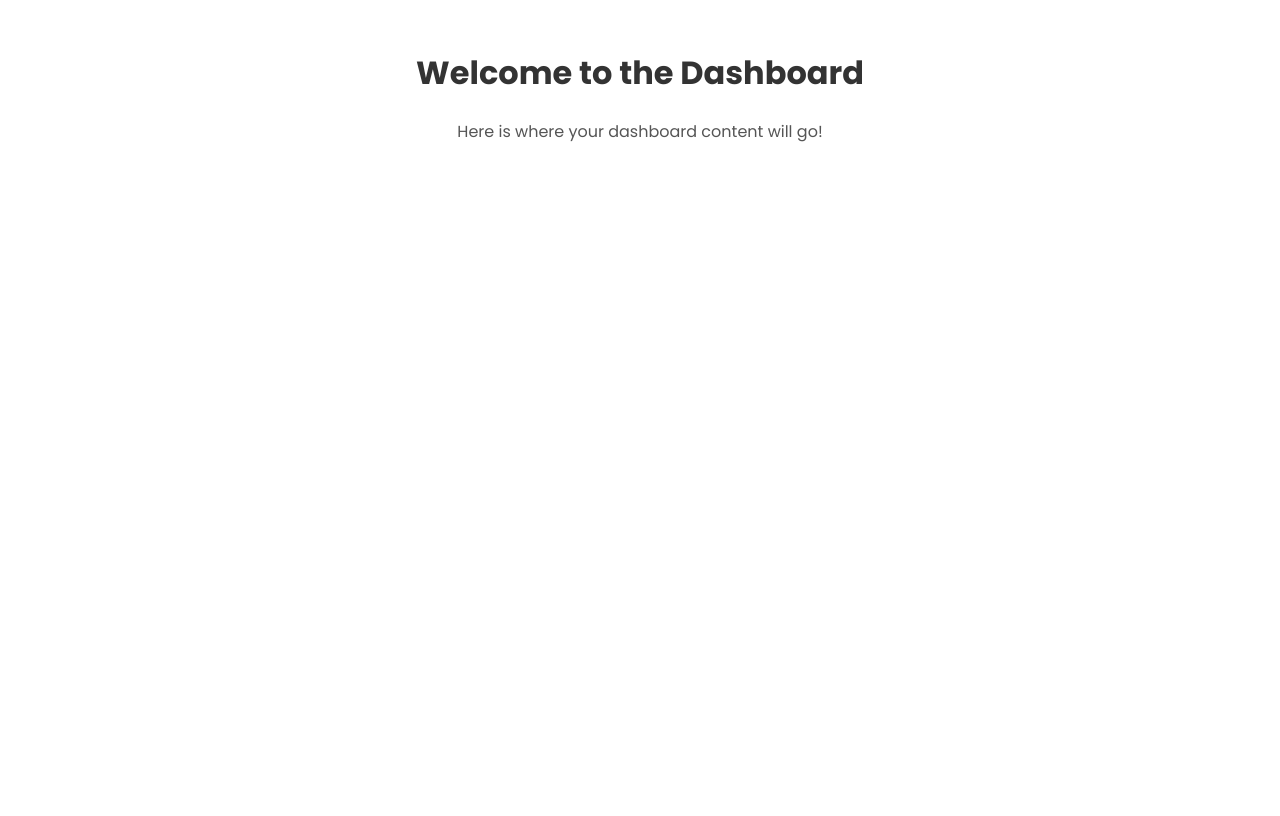
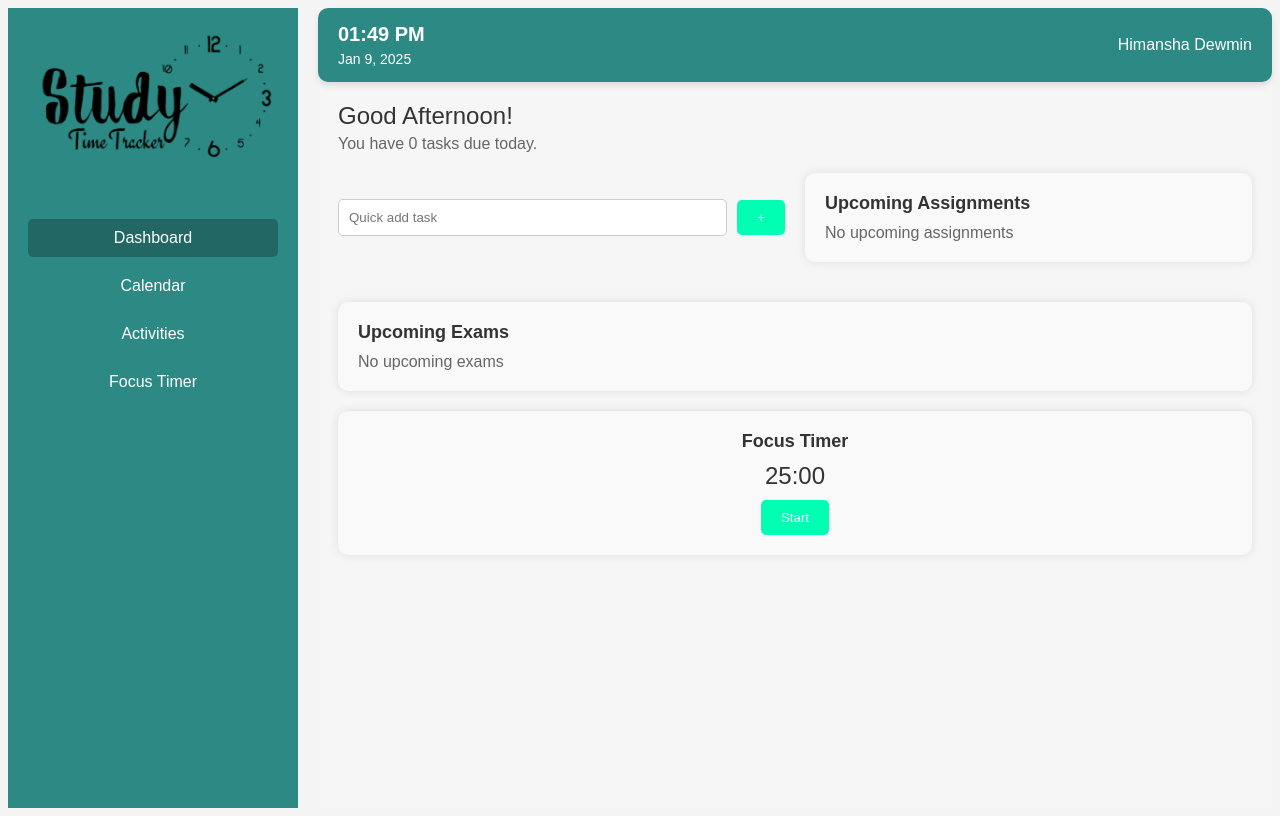
Before and after one commit to DewminJPH/Study-Time-Tracker, a React (Create React App) app in the folder frontend/: page /dashboard in a window 1280 px wide. Built offline with nearby package versions, Linux system fonts and the light colour scheme.

Commit message:
dashboard designed roughly

```diff
--- a/frontend/src/Component/About/About.css
+++ b/frontend/src/Component/About/About.css
@@ -12,7 +12,7 @@
   margin-top: 40px;
   margin-bottom: 40px;
   max-width: 30%;
-  height: auto;
+  height: 650px;
   border-radius: 10px;
 }
 
--- a/frontend/src/Component/Hero/Hero.css
+++ b/frontend/src/Component/Hero/Hero.css
@@ -28,7 +28,7 @@
   transform: translateY(0%);
 }
 .hero-left h2:first-of-type {
-  margin-bottom: 6px; /* Adjust this value to reduce the gap */
+  margin-bottom: 3px; /* Adjust this value to reduce the gap */
 }
 
 .hero-left h2:last-of-type {
@@ -48,11 +48,12 @@
 .hero-left h4:last-of-type {
   margin-top: 0; /* Ensure no extra margin at the top of the second h2 */
 }
-.image-1{
+.imagel{
   width:500px;
   height:auto;
   margin-left:360px;
   margin-top: 10px;
+  z-index: 1;
 }
 .image-2{
   width: 850px;
@@ -66,7 +67,7 @@
   background-color: #afeeea;
   border-radius: 50%;
   display: inline-block;
-  margin-top: -400px;
+  margin-top: -300px;
   position:absolute;
   left:-150px;
   z-index:0;
--- a/frontend/src/Component/Hero/Hero.js
+++ b/frontend/src/Component/Hero/Hero.js
@@ -15,7 +15,7 @@ const Hero = () => {
     return (
         <div className='hero' >
             <div className='hero-left'>
-                <img src={logo} alt='logo' className='image-1' />
+                <img src={logo} alt='logo' className='imagel' />
                 <h2>Master Your Study Time,</h2>
                 <h2>One Session at a Time</h2>
                 <h4>Track, analyze and improve your study</h4>
--- a/frontend/src/Pages/Dashboard.js
+++ b/frontend/src/Pages/Dashboard.js
@@ -1,13 +1,127 @@
-import React from 'react';
-import './css/Dashboard.css';
+import React, { useState, useEffect } from "react";
+import "../Pages/css/Dashboard.css";
+import logo from "../component/Assest/Logo.png";
 
 const Dashboard = () => {
-    return (
-        <div className="dashboard-container">
-            <h1>Welcome to the Dashboard</h1>
-            <p>Here is where your dashboard content will go!</p>
+  const [time, setTime] = useState(new Date().toLocaleTimeString([],{hour:"2-digit", minute:"2-digit"}));
+  const [date, setDate] = useState(new Date().toLocaleDateString("en-US", { month: "short", day: "numeric", year: "numeric"}));
+  const [greeting, setGreeting] = useState("Good Evening");
+  const [focusTime, setFocusTime] = useState(1500);
+  const [isActive, setIsActive] = useState(false);
+
+
+  useEffect(() => {
+    const interval = setInterval(() => {
+      const now = new Date();
+      const currentHour = now.getHours();
+
+
+      if (currentHour >= 5 && currentHour < 12) {
+        setGreeting("Good Morning");
+      } else if (currentHour >= 12 && currentHour < 18) {
+        setGreeting("Good Afternoon");
+      } else {
+        setGreeting("Good Evening");
+      }
+
+      setTime(new Date().toLocaleTimeString([], {hour: "2-digit", minute:"2-digit"}));
+      setDate(new Date().toLocaleDateString("en-US", { month: "short", day: "numeric", year: "numeric"}));
+    }, 1000);
+
+    return () => clearInterval(interval);
+  }, []);
+
+
+  useEffect(() => {
+    let interval = null;
+    if (isActive && focusTime > 0) {
+      interval = setInterval(() => {
+        setFocusTime((time) => time - 1);
+      }, 1000);
+    } else if (focusTime === 0) {
+      clearInterval(interval);
+      alert("Time's up!");
+    }
+    return () => clearInterval(interval);
+  }, [isActive, focusTime]);
+
+  const startTimer = () => {
+    setIsActive(true);
+  };
+
+  const formatTime = (time) => {
+    const minutes = Math.floor(time / 60);
+    const seconds = time % 60;
+    return `${minutes < 10 ? "0" : ""}${minutes}:${seconds < 10 ? "0" : ""}${seconds}`;
+  };
+
+  useEffect(() => {
+    document.body.classList.add("dashboard-background");
+
+    return () => {
+      document.body.classList.remove("dashboard-background");
+    };
+  }, []);
+
+  return (
+    <div className="dashboard-container">
+
+      <div className="sidebar">
+        <img src={logo} alt="logo" className="image-1" />
+        <ul className="sidebar-list">
+          <li className="sidebar-item active">Dashboard</li>
+          <li className="sidebar-item">Calendar</li>
+          <li className="sidebar-item">Activities</li>
+          <li className="sidebar-item">Focus Timer</li>
+        </ul>
+      </div>
+
+
+      <div className="main-content">
+        <div className="top-bar">
+          <div className="time-date">
+            <div className="time">{time}</div>
+            <div className="date">{date}</div>
+          </div>
+          <div className="user-info">Himansha Dewmin</div>
         </div>
-    );
+
+
+        <div className="greeting-bar">
+          <p className="greeting-text">{greeting}!</p>
+          <p className="dailytask">You have 0 tasks due today.</p>
+        </div>
+
+        <div className="task-layout">
+          <div className="task-section">
+            <input type="text" placeholder="Quick add task" />
+            <button>+</button>
+          </div>
+
+          <div className="task-container">
+            <div className="task-card">
+              <h3>Upcoming Assignments</h3>
+              <p>No upcoming assignments</p>
+            </div>
+          </div>
+        </div>
+        <div className="task-container">
+            <div className="task-card">
+              <h3>Upcoming Exams</h3>
+              <p>No upcoming exams</p>
+            </div>
+          </div>
+
+        <div className="focus-timer">
+          <h3>Focus Timer</h3>
+          <p>{formatTime(focusTime)}</p>
+          <button onClick={startTimer} disabled={isActive}>
+            Start
+          </button>
+        </div>
+      </div>
+    </div>
+  );
 };
 
 export default Dashboard;
--- a/frontend/src/Pages/Login.js
+++ b/frontend/src/Pages/Login.js
@@ -1,5 +1,5 @@
 import React,{useState} from 'react';
-import {BrowserRouter,Routes,Route, Link} from 'react-router-dom';
+import {Link} from 'react-router-dom';
 import '../Pages/css/Login.css';
 import loginimg from '../component/Assest/Login image.png'
 import logo from '../component/Assest/Logo.png';
--- a/frontend/src/Pages/css/Dashboard.css
+++ b/frontend/src/Pages/css/Dashboard.css
@@ -1,14 +1,210 @@
 .dashboard-container {
+  display: flex;
+  font-family: Arial, sans-serif;
+  background-color: #f4f4f4;
+  min-height: 100vh;
+}
+
+.dashboard-background {
+  background-color: #f4f4f4;
+}
+
+
+.sidebar {
+  width: 250px;
+  background-color: #2D8984;
+  color: #fff;
   padding: 20px;
+  display: flex;
+  flex-direction: column;
+  align-items: center;
+}
+
+.sidebar img {
+  width: 300px;
+  margin-bottom: 20px;
+}
+
+.sidebar-list {
+  list-style: none;
+  padding: 0;
+  width: 100%;
+}
+
+.sidebar-item {
+  padding: 10px;
+  margin: 10px 0;
+  cursor: pointer;
+  text-align: center;
+  border-radius: 5px;
+  transition: background-color 0.3s;
+}
+
+.sidebar-item.active {
+  background-color: #226764;
+}
+
+.sidebar-item:hover {
+  background-color: #2c827d;
+}
+
+.main-content {
+  flex: 1;
+  padding: 20px;
+  background-color: #f6f6f6;
+  margin-left: 20px;
+}
+
+.top-bar {
+  display: flex;
+  justify-content: space-between;
+  align-items: center;
+  background-color: #2D8984;
+  padding: 15px 20px;
+  border-radius: 10px;
+  box-shadow: 0 4px 6px rgba(0, 0, 0, 0.1);
+  margin-top: -20px;
+  margin-left: -20px;
+  margin-right: -20px;
+}
+
+.time-date {
+  text-align: left;
+  color: #fff;
+}
+
+.time {
+  font-size: 20px;
+  font-weight: bold;
+}
+
+.date {
+  font-size: 14px;
+  margin-top: 5px;
+}
+
+.greeting-bar {
+  margin-top:20px;
+  margin-bottom: 20px;
+}
+.user-info{
+  color:#fff;
+  font-weight:400;
+}
+.greeting-text {
+  font-size: 24px;
+  margin: 0;
+  color: #333;
+}
+
+.dailytask {
+  font-size: 16px;
+  color: #666;
+  margin: 5px 0;
+}
+
+
+.task-section {
+  display: flex;
+  align-items: center;
+  margin-bottom: 20px;
+}
+
+.task-section input {
+  flex: 1;
+  padding: 10px;
+  border: 1px solid #ccc;
+  border-radius: 5px;
+  margin-right: 10px;
+}
+
+.task-section button {
+  background-color: #00ffb3;
+  color: #fff;
+  border: none;
+  padding: 10px 20px;
+  border-radius: 5px;
+  cursor: pointer;
+}
+
+.task-section button:hover {
+  background-color: #2D8984;
+}
+
+
+.task-container {
+  display: flex;
+  gap: 20px;
+  margin-bottom: 20px;
+}
+
+.task-card {
+  flex: 1;
+  background-color: #f9f9f9;
+  padding: 20px;
+  border-radius: 10px;
+  box-shadow: 0 0 10px rgba(0, 0, 0, 0.1);
+}
+
+.task-card h3 {
+  margin: 0 0 10px;
+  font-size: 18px;
+  color: #333;
+}
+
+.task-card p {
+  margin: 0;
+  color: #666;
+}
+
+
+.focus-timer {
+  background-color: #f9f9f9;
+  padding: 20px;
+  border-radius: 10px;
+  box-shadow: 0 0 10px rgba(0, 0, 0, 0.1);
   text-align: center;
 }
 
-.dashboard-container h1 {
-  font-size: 2rem;
+.focus-timer h3 {
+  margin: 0 0 10px;
+  font-size: 18px;
   color: #333;
 }
 
-.dashboard-container p {
-  font-size: 1rem;
-  color: #555;
+.focus-timer p {
+  font-size: 24px;
+  margin: 10px 0;
+  color: #333;
 }
+
+.focus-timer button {
+  background-color: #00ffb3;
+  color: #fff;
+  border: none;
+  padding: 10px 20px;
+  border-radius: 5px;
+  cursor: pointer;
+}
+
+.focus-timer button:hover {
+  background-color: #2D8984;
+}
+
+.focus-timer button:disabled {
+  background-color: #ccc;
+  cursor: not-allowed;
+}
+.task-layout {
+  display: flex;
+  gap: 20px;
+  margin-bottom: 20px;
+}
+
+.task-layout .task-section {
+  flex: 1;
+}
+
+.task-layout .task-container {
+  flex: 1;
+}
```
